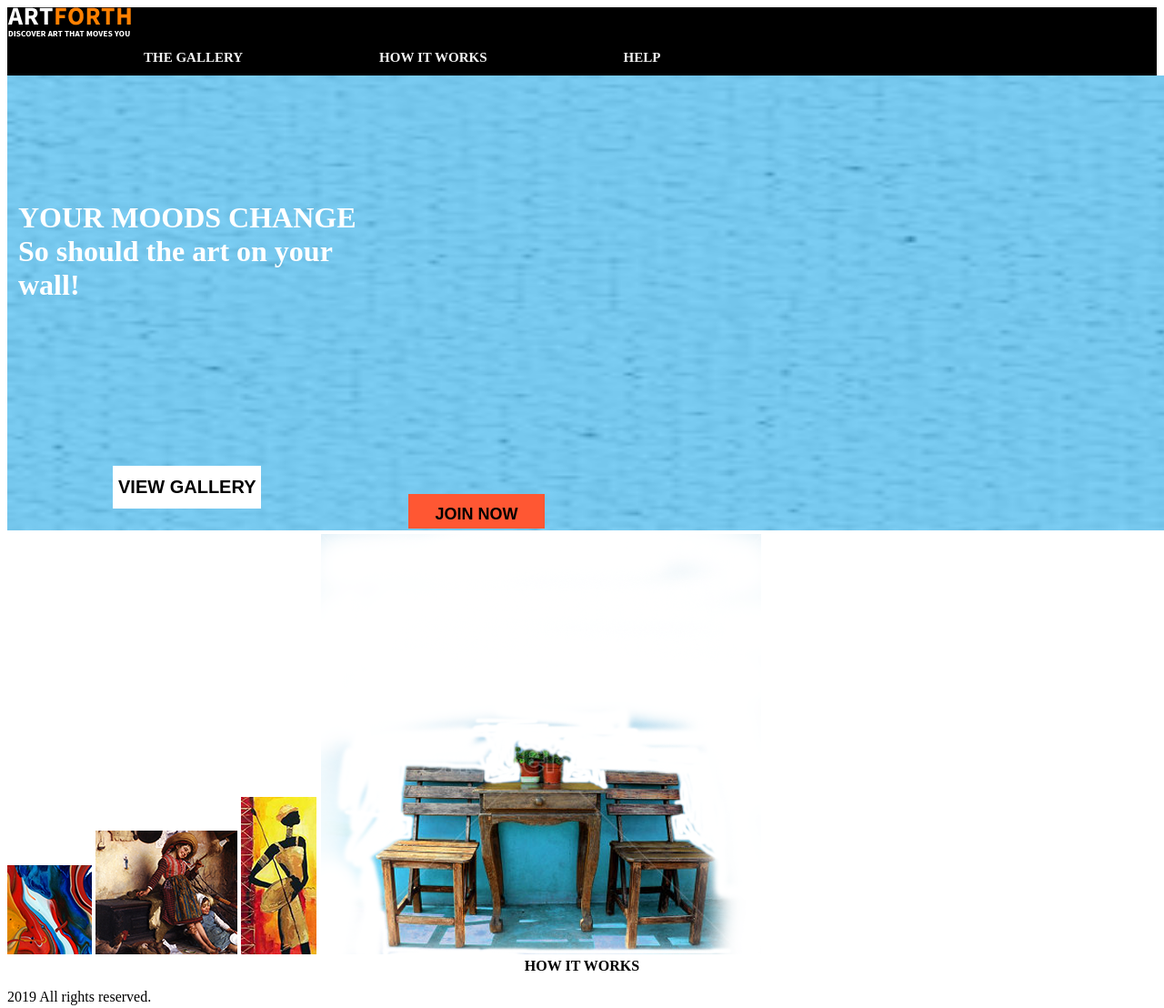
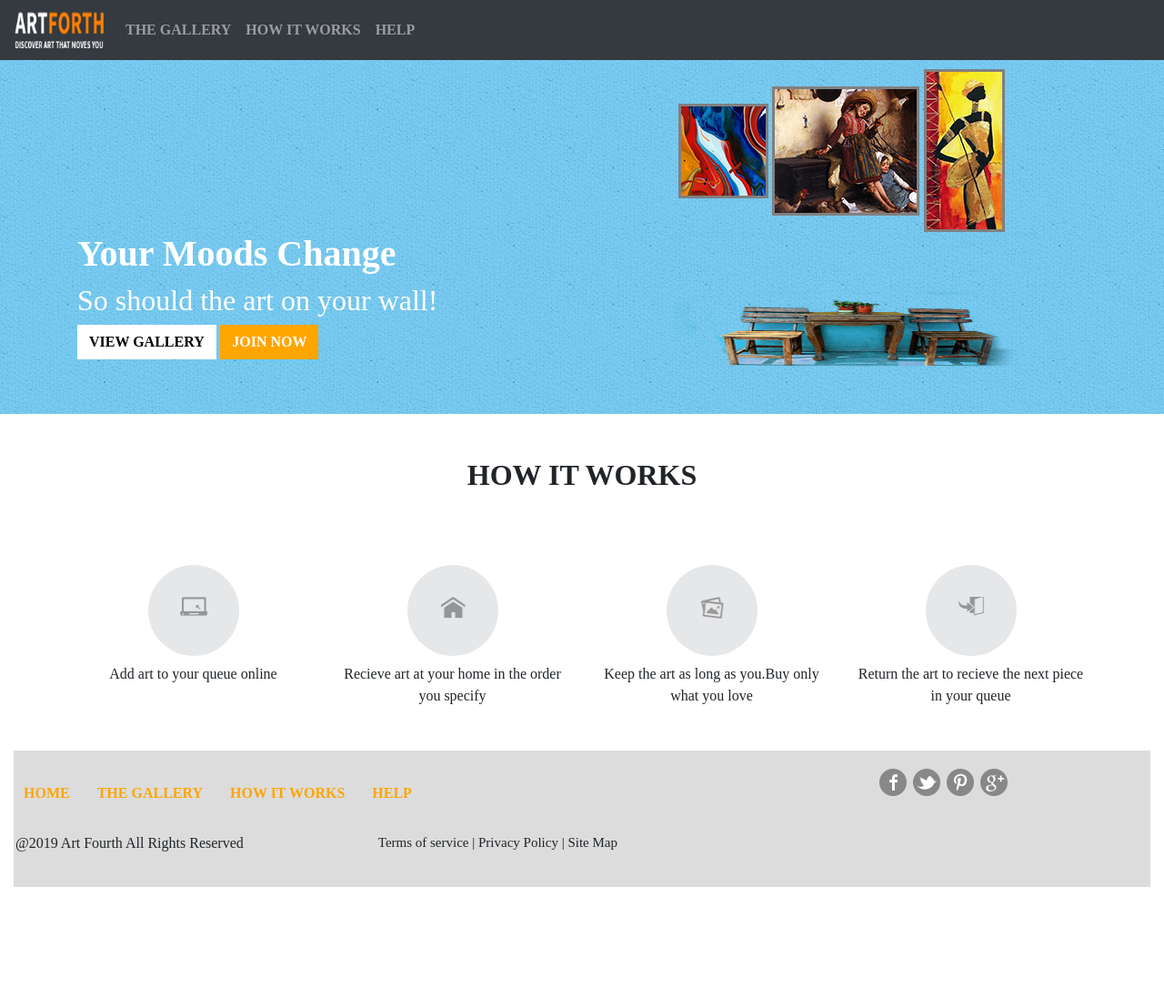
Before and after one commit to satishmalkar94/Html-Assignment, a plain HTML site: page index.html in a window 1280 px wide. Shown: the whole page at 91% size. After the commit the page ends 975 px from the top, so only its background shows below. Drawn offline with Linux system fonts and the light colour scheme.

Commit message:
Enhanacment:changes in code

```diff
--- a/css/style.css
+++ b/css/style.css
@@ -1,7 +1,11 @@
-.topnav {
-  overflow: hidden;
-  background-color: black;
 
+.collapse .navbar-collapse{
+  background-color: red !important;
+
+}
+.navbar-nav{
+  font-weight: bold !important;
+  font-family: myFirstFont3;
 
 }
 
@@ -9,136 +13,203 @@
   width: 130px;
   height:45px;
   text-align: left;
+}
+
+.test{
+  font-family: myFirstFont4;
+  font-size: 15px;
+  text-align: right;
+
+}
+.bg-img {
+    background: url("../images/background.jpg" );
+    background-size: auto;
+}
+.firstSection{
+  text-align: center;
 
 
 }
-.topnav a {
-  float: left;
-  color: #f2f2f2;
-  text-align: center;
-  padding: 11px 150px;
-  text-decoration: none;
-  font-size: 15px;
-  padding-right: 0px;
-  font-weight: bold;
+.firstSection img{
+  display: inline-flex;
+  padding-top: 0px;
+  /*for image border*/
+  border:3px solid grey;
+  margin-top: 10px;
 
 
-}
 
-.test{
-  font-size: 15px;
-  text-align: right;
+  }
 
+.secSection img{
+    margin: 0 auto;
+    display: block;
+    height: 200px;
+    min-height: 140px;
+    margin-left: 100px;
+    /*margin-top: -30px;*/
+    padding-bottom: 51px;
 
 }
-  .midnav .btn {
-  position: center;
-  top: 100%;
-  left: 100%;
-  transform: translate(-50%, -50%);
-  -ms-transform: translate(-50%, -50%);
-  background-color: #FF5733;
-  font-color:black;
-  font-size: 18px;
-  font-weight: bold;
-  padding: 12px 24px;
-  border: none;
-  cursor: pointer;
-  border-radius: -1px;
-  text-align: center;
-  width: 150px;
-  height: 38px;
-
-
-}
-
-.midnav2{
+.secondSection{
   font-size: 16px;
   font-weight: bold;
 
 
 }
-.btn {
-  font-color:red;
-   /*transform: translate(-50%, -50%);
-  -ms-transform: translate(-50%, -50%);*/
-  font-size: 20px;
-  font-weight: bold;
-  padding: 12px 6px;
-  border: none;
-  cursor: pointer;
-  background-color: white;
-  font-color:black;
-  border-radius: -1px;
+.footer .fa {
+    padding: 6px;
+    font-size: 16px;
+    width: 30px;
+    text-align: center;
+    text-decoration: none;
+    margin: 5px 2px;
+    border-radius: 50%;
 }
 
-.text{
-   position:absolute;
-    top:200px;
-    left:20px;
-    width:380px;
+
+.footer .fa-facebook {
+    background: #D5D8DC;
+    color: white;
+}
+
+.footer .fa-twitter {
+    background: #D5D8DC;
+    color: white;
+}
+
+.footer .fa-pinterest {
+    background: #D5D8DC;
+    color: white;
+}
+
+.footer .fa-google-plus {
+    background: #D5D8DC;
+    color: white;
+}
+.tcenter .fa{
+
+    position: relative;
+    top: 1px;
+    display: inline-block;
+    font-style: normal;
+    font-weight: 400;
+    line-height: 1;
+}
+.hworks{
+    font-family: myFirstFont4;
+    text-align: center;
+    margin-bottom: 80px;
     font-weight: bold;
-    color: white;
-    border-radius: -1px;
 
 }
-.text2{
-  position:absolute;
-    top:550px;
-    left:500px;
-    width:300px;
+.firsthead{
+  font-family: fontsecond;
+  font-weight: 600;
+  color: #ffffff;
+}
+
+.secondhead{
+  font-family: fontsecond;
+  font-weight: 1000px;
+  color: #ffffff;
+}
+.btn.btn-primary.viewgallery{
+  font-family: myFirstFont3;
+  background-color: #fff !important;
+  border-radius: 0px;
+  color: #000;
+  border-color: #fff;
+  font-weight: bold;
+}
+.joinnow{
+  font-family: fontsecond;
+  background-color: orange !important;
+  border-radius: 0px;
+  border-color: orange;
+  font-weight: bold;
+
+}
+.mt-2{
+  font-family: myFirstFont;
+}
+
+.round.roundedd {
+    height: 100px;
+    width: 100px;
+    line-height: 40px;
+    -moz-border-radius: 20px;
+    border-radius: 50px;
+    font-size: 1.5em;
+    padding:35px;
+}
+.round{
+
+    display: inline-block;
+    height: 30px;
+    width: 30px;
+    line-height: 30px;
+    -moz-border-radius: 15px;
+    border-radius: 15px;
+    background-color: #E5E7E9 ;
+    color: black;
+    text-align: center;
+  }
+  .tcenter{
+   text-align: center;
+  }
+  .footer{
+    background-color:#DCDCDC;
+    padding: 20px;
+
+
+  }
+  .footer ul li{
+    font-family: myFirstFont;
+    margin: 15px;
+    color: orange;
+    font-size: 16px;
     font-weight: bold;
-    padding-top: 12px;
-    padding-right: 24px;
-    padding-bottom: 20px;
-    padding-left: 24px;
-    border-radius: -1px;
+
+
+  }
+  .footer ul{
+    list-style-type: none;
+    display: flex;
+    margin-left: -114px;
+
+  }
+  .col-md-4{
+    font-family: myFirstFont4;
+    margin-left: -68px;
+  }
+
+
+@font-face {
+  font-family: myFirstFont;
+  src: url(/home/satish/Downloads/HTML_CSS Assignment/HTML:CSS Assignment/font/SourceSansPro-Black.otf);
+}
+
+
+@font-face {
+  font-family: fontsecond;
+  src: url(/home/satish/Downloads/HTML_CSS Assignment/HTML:CSS Assignment/font/SourceSansPro-Bold.otf);
+}
 
 
 
-
+@font-face {
+  font-family: myFirstFont3;
+  src: url(/home/satish/Downloads/HTML_CSS Assignment/HTML:CSS Assignment/font/SourceSansPro-Regular.otf);
 }
-.text3{
-  position:absolute;
-    top:500px;
-    left:100px;
-    width:200px;
-    font-weight: bold;
-    padding-top: 12px;
-    padding-right: 24px;
-    padding-bottom: 12px;
-    padding-left: 24px;
-
-    /*position: center;
-  top: 100%;
-  left: 100%;
-  transform: translate(-50%, -50%);
-  -ms-transform: translate(-50%, -50%);
-  background-color: #FF5733;
-  font-color:black;
-  font-size: 18px;
-  font-weight: bold;
-  padding: 12px 24px;
-  border: none;
-  cursor: pointer;
-  border-radius: 5px;
-  text-align: center;*/
 
 
-}
+@font-face {
+  font-family: myFirstFont4;
+  src: url(/home/satish/Downloads/HTML_CSS Assignment/HTML:CSS Assignment/font/SourceSansPro-ExtraLight.otf);
 }
 
+@font-face {
+  font-family: myFirstFont5;
+  src: url(/home/satish/Downloads/HTML_CSS Assignment/HTML:CSS Assignment/font/SourceSansPro-Black.otf);
 }
-/*.text-block {
-  position: absolute;
-  bottom: 20px;
-  right: 20px;
-  background-color: black;
-  color: white;
-  padding-left: 20px;
-  padding-right: 20px;*/
-
-
-}
-
-}
--- a/index.html
+++ b/index.html
@@ -1,82 +1,139 @@
-<!DOCTYPE html>
 <html>
+<head>
+
+    <link rel="stylesheet" type="text/css" href="css/bootstrap.min.css">
+    <link rel="stylesheet" type="text/css" href="css/style.css">
+   <!--  <link href="https://fonts.googleapis.com/css?family=Roboto&display=swap" rel="stylesheet"> -->
+    <style>
+
+    @font-face{
+        font-family:"SourceSansPro-Semibold"
+    src:url("././font/SourceSansPro-Regular.otf");
+}
+
+    </style>
+</head>
 <body>
-<head>
-    <link rel="stylesheet" type="text/css" href="Html-Assignment/css/style.css">
-
-</head>
-<div>
-    <div class="topnav">
-        <div class="image">
-            <img src="Html-Assignment/images/logo_artforth.png">
+    <!-- For navbar section -->
+        <nav class="navbar navbar-expand-sm bg-dark navbar-dark">
+          <a class="navbar-brand" href="#">
+            <img src="images/logo_artforth.png" width="98" height="40" alt="">
+         </a>
+            <button class="navbar-toggler" type="button" data-toggle="collapse" data-target=    "#collapsibleNavbar">
+                <div class="navbar-toggler-icon"></div>
+            </button>
+          <div class="collapse navbar-collapse" id="collapsibleNavbar">
+                <ul class="navbar-nav">
+                  <li class="nav-item">
+                    <a class="nav-link" href="#">THE GALLERY</a>
+                  </li>
+                  <li class="nav-item">
+                    <a class="nav-link" href="#">HOW IT WORKS</a>
+                  </li>
+                  <li class="nav-item">
+                    <a class="nav-link" href="#">HELP</a>
+                  </li>
+                </ul>
+          </div>
+    </nav>
+<!-- For first three images -->
+<!-- also for backforund image -->
+<div class="container-fluid bg-img">
+    <section class="container">
+          <div class="row">
+             <div class="col-md-6"></div>
+            <div class="col-md-6 firstSection">
+                <img class="img-fluid" src="images/image_left-04.png" alt="first">
+                <img class="img-fluid" src="images/image_middle.png" alt="first" >
+                <img class="img-fluid" src="images/image_left.png" alt="first" >
+            </div>
+         </div>
+         <!-- for text -->
+         <div class="row">
+             <div class="col-md-6">
+                   <h1 class="firsthead">Your Moods Change</h1>
+                   <h2 class="secondhead">So should the art on your wall!</h2>
+                   <!-- for two button -->
+                   <button class="btn btn-primary viewgallery">VIEW GALLERY</button>
+                   <button class="btn btn-primary joinnow">JOIN NOW</button>
+              </div>
+              <!-- for table images -->
+          <div class="col-md- secSection">
+                <img class="img-fluid" src="images/table_chair.png" alt="first" width="400px" height="400px">
+          </div>
+         </div>
+    </section>
+</div>
+<!-- for second section -->
+    <div class="container mt-5">
+       <section>
+             <h2 class="hworks">HOW IT WORKS</h2>
+               <div class="row tcenter">
+                <div class="col-md-3">
+                <div class="round roundedd">
+                <img class="img-fluid" src="images/computer_icon.png" alt="first" >
 
                </div>
-
-        <div class="test">
-
-            <a href="#test">THE GALLERY</a>
-            <a href="#test">HOW IT WORKS</a>
-            <a href="#test">HELP</a>
+                <div class="mt-2">Add art to your queue online</div>
                </div>
+                <div class="col-md-3">
+                <div class="round roundedd">
+                    <img class="img-fluid" src="images/home_icon.png" alt="first" >
+                </div>
+               <div class="mt-2"> Recieve art at your home in the order you specify</div>
+               </div>
+                <div class="col-md-3">
+                <div class="round roundedd">
+                <img class="img-fluid" src="images/picture_icon.png" alt="first" >
 
                </div>
-
-    <div class="midnav">
-        <img src="Html-Assignment/images/background.jpg"alt ="test"width=1290 height=500>
-        <div class="text">
-            <h1>YOUR MOODS CHANGE So should the art on your wall!</h1>
+               <div class="mt-2"> Keep the art as long as you.Buy only what you love</div>
                </div>
-        <img src="Html-Assignment/images/image_left-04.png" class="midnav">
-        <img src="Html-Assignment/images/image_middle.png" class="midnav">
-        <img src="Html-Assignment/images/image_left.png" class="midnav">
-        <img src="Html-Assignment/images/table_chair.png" class="midnav">
-        <!-- <button class="btn">VIEW GALLERY</button> -->
-
-        <div class="text2">
-            <button class= "btn">JOIN NOW</button>
+                <div class="col-md-3">
+                <div class="round roundedd">
+                    <img class="img-fluid" src="images/return_icon.png" alt="first" >
                </div>
+                <div class="mt-2"> Return the art to recieve the next piece in your queue</div>
+               </div>
+           </div>
+   </section>
 
 </div>
-
-         <div class="text3">
-            <button class= "btn">VIEW GALLERY</button>
-        </div>
-
-
-
-
-
-    </div>
-
-
-    <div class="midnav2">
-
-        <center>HOW IT WORKS</center>
-    </div>
-
-
-
-
-</body>
-</div>
-
-<div>
-
+<!-- For footer section -->
+    <section class="container-fluid mt-5">
 
      <footer id="footer" class="footer">
         <div class="container">
             <div class="row">
-                    <div class="footer-wrapper">
-                            <div class="copyright">
-                                <p>2019 <i class="fa fa-heart"></i>  All rights reserved.</p>
-
+                <div class="col-md-6">
+                    <ul>
+                        <li>HOME</li>
+                        <li>THE GALLERY</li>
+                        <li>HOW IT WORKS</li>
+                        <li>HELP</li>
+                    </ul>
+                </div>
+                <div class="col-md-4"></div>
+                    <div class="col-md-2">
+                        <img class="img-fluid" src="images/soical_icon.png" alt="first" >
                     </div>
             </div>
 
+                <div class="row">
+                    <div class="col-md-4">
+                        <p>@2019 Art Fourth All Rights Reserved</p>
+                    </div>
+                    <div class="col-md-4">
+                            <div class="test">
+                              Terms of service |
+                               Privacy Policy |
+                               Site Map
                             </div>
                     </div>
+                    <div class="col-md-4"></div>
                 </div>
-
+        </div>
      </footer>
-</div>
+ </section>
+</body>
 </html>
```
Also changed, not shown: test.html (deleted, +0 -51 lines), css/bootstrap.min.css (added), font/SIL Open Font License.txt (added), font/SourceSansPro-Black.otf (added), font/SourceSansPro-BlackIt.otf (added), font/SourceSansPro-Bold.otf (added), font/SourceSansPro-BoldIt.otf (added), font/SourceSansPro-ExtraLight.otf (added), font/SourceSansPro-ExtraLightIt.otf (added), font/SourceSansPro-It.otf (added), font/SourceSansPro-Light.otf (added), font/SourceSansPro-LightIt.otf (added), font/SourceSansPro-Regular.otf (added), font/SourceSansPro-Semibold.otf (added), 2 more files. Lines whose indentation alone changed are shown as unchanged.
